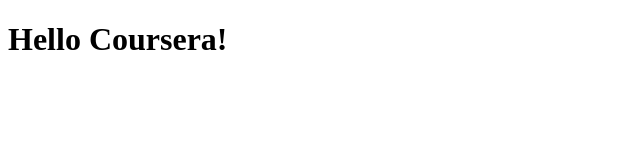
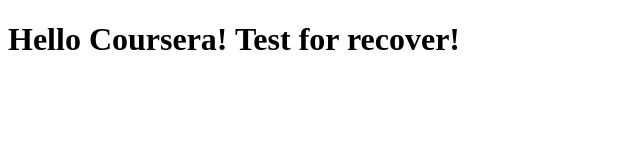
Before and after one commit to NoneLand/Web-Coursera, a plain HTML site: page site/index.html in a window 1280 px wide. Shown: the whole page, without its empty margins (0-640 px from the left). Drawn offline with Linux system fonts and the light colour scheme.

Commit message:
Small Addition

```diff
--- a/site/index.html
+++ b/site/index.html
@@ -5,6 +5,6 @@
 	<title>Hello, Coursera</title>
 </head>
 <body>
-<h1>Hello Coursera!</h1>
+<h1>Hello Coursera! Test for recover!</h1>
 </body>
 </html>
```
